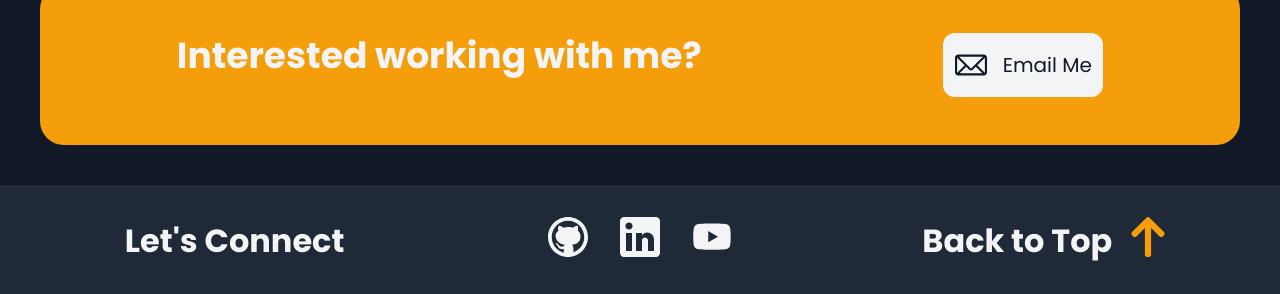
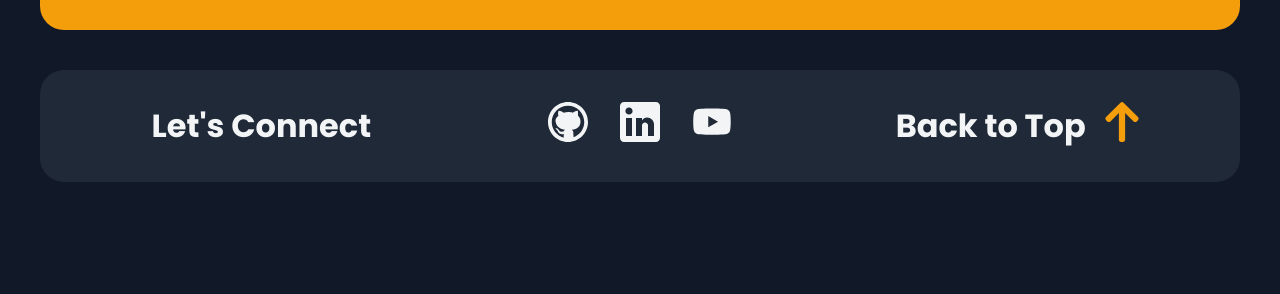
Before and after one commit to Allan-Sanchez/blog_and_porfolio, a Next.js app: page / in a window 1280 px wide. Shown: the part 2455-2749 px from the top of the page. After the commit the page ends 2637 px from the top, so only its background shows below. Built offline with nearby package versions, Linux system fonts and the light colour scheme.

Commit message:
style: fix style foot min with and border radius

```diff
--- a/styles/about.module.css
+++ b/styles/about.module.css
@@ -1,6 +1,6 @@
 .about {
   width: 100%;
-  min-height: 100vh;
+  /* min-height: 100vh; */
   padding-top: 5rem;
   /* padding: 5rem 1rem; */
   background-color: #111827;
--- a/styles/footer.module.css
+++ b/styles/footer.module.css
@@ -1,10 +1,13 @@
 .footerMain {
   background-color: #1f2937;
   width: 100%;
+  max-width: 1200px;
+  margin: 0 auto;
   display: grid;
   row-gap: 2rem;
   justify-items: center;
   padding: 2rem;
+  border-radius: 1.5rem;
 }
 
 .footerTitle {
```
